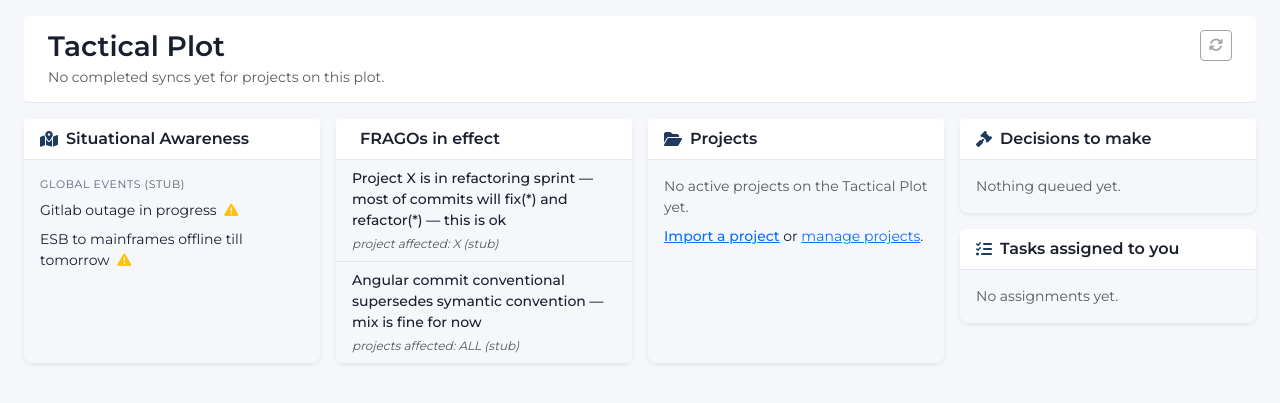
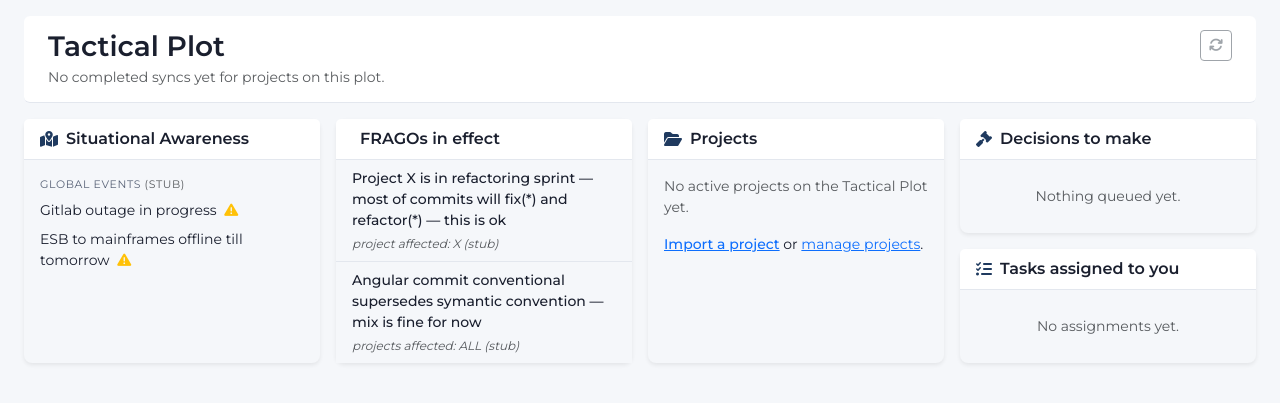
Before and after one commit to FeatureFactory-io/huginn, a Django app: page /?next=/projects/ in a window 1280 px wide. Shown: the part 59-462 px from the top of the page. Run offline with Django 5.2, Linux system fonts and the light colour scheme; the visitor is signed in with stand-in values (Sample User, id 1); data that the repository does not hold is empty; parts of the project's set-up code (start-up, migrations or seed data) failed here and were passed over; some libraries are stand-ins or nearby versions.

Commit message:
style(ui): equal-height Tactical Plot rails; grow Decisions + Tasks
- Row align-items-stretch; each xl column d-flex with flex-grow cards
- Fourth column work queue flex column; stubs split 50/50 on xl
- Empty stub bodies flex-grow and center copy; min-height for balance

Co-authored-by: Cursor <cursoragent@cursor.com>

```diff
--- a/static/css/huginn.css
+++ b/static/css/huginn.css
@@ -164,6 +164,29 @@ main.hg-main {
 .hg-plot-project-path {
   max-width: min(100%, 11rem);
   text-align: end;
+}
+
+@media (min-width: 1200px) {
+  .hg-tactical-plot-grid .hg-plot-work-queue {
+    flex: 1 1 auto;
+    min-height: 0;
+  }
+
+  /* Split fourth column vertically so Decisions + Tasks match height of sibling rails */
+  .hg-tactical-plot-grid .hg-plot-queue-split-card {
+    display: flex;
+    flex: 1 1 0;
+    flex-direction: column;
+    min-height: 0;
+  }
+
+  .hg-tactical-plot-grid .hg-plot-queue-split-body {
+    align-items: center;
+    display: flex;
+    flex: 1 1 auto;
+    justify-content: center;
+    min-height: 4.5rem;
+  }
 }
 
 .hg-edit-project-source {
--- a/ui/templates/ui/dashboard/projects.html
+++ b/ui/templates/ui/dashboard/projects.html
@@ -20,15 +20,15 @@
   </button>
 </section>
 
-<div class="row g-3 hg-tactical-plot-grid">
-  {# Mobile / tablet stack: SitAware → FRAGOs → Projects → Decisions → Actions. xl+: four columns. #}
-  <div class="col-12 col-xl-3 order-1" data-testid="dashboard-plot-col-situational-awareness">
-    <section class="card border-0 shadow-sm rounded-3 hg-plot-sidebar-card h-100" data-testid="dashboard-rail-sitaware">
+<div class="row g-3 align-items-stretch hg-tactical-plot-grid">
+  {# Mobile / tablet stack: SitAware → FRAGOs → Projects → Decisions → Actions. xl+: four equal-height columns. #}
+  <div class="col-12 col-xl-3 order-1 d-flex" data-testid="dashboard-plot-col-situational-awareness">
+    <section class="card border-0 shadow-sm rounded-3 hg-plot-sidebar-card flex-grow-1 w-100 d-flex flex-column" data-testid="dashboard-rail-sitaware">
       <div class="card-header bg-white fw-semibold border-bottom py-2 px-3 d-flex align-items-center">
         <i class="fa-solid fa-map-location-dot me-2 text-primary" aria-hidden="true"></i>
         <span>Situational Awareness</span>
       </div>
-      <div class="card-body py-3 px-3 pb-3">
+      <div class="card-body py-3 px-3 pb-3 flex-grow-1">
         <p class="hg-label-caps mb-2">Global events <span class="text-muted fw-normal">(stub)</span></p>
         <ul class="list-unstyled mb-0 small">
           {% for ev in rail_situational_awareness %}
@@ -44,12 +44,13 @@
     </section>
   </div>
 
-  <div class="col-12 col-xl-3 order-2" data-testid="dashboard-plot-col-fragos">
-    <section class="card border-0 shadow-sm rounded-3 hg-plot-sidebar-card h-100" data-testid="dashboard-rail-fragos">
+  <div class="col-12 col-xl-3 order-2 d-flex" data-testid="dashboard-plot-col-fragos">
+    <section class="card border-0 shadow-sm rounded-3 hg-plot-sidebar-card flex-grow-1 w-100 d-flex flex-column" data-testid="dashboard-rail-fragos">
       <div class="card-header bg-white fw-semibold border-bottom py-2 px-3 d-flex align-items-center">
         <i class="fa-solid fa-puzzle me-2 text-primary" aria-hidden="true"></i>
         <span>FRAGOs in effect</span>
       </div>
+      <div class="flex-grow-1 d-flex flex-column min-vh-0">
       <div class="list-group list-group-flush small">
         {% for fg in rail_fragos %}
           <div class="list-group-item px-3 py-2">
@@ -58,16 +59,18 @@
           </div>
         {% endfor %}
       </div>
+      </div>
     </section>
   </div>
 
-  <div class="col-12 col-xl-3 order-3" data-testid="dashboard-plot-col-projects">
-    <section class="card border-0 shadow-sm rounded-3 hg-plot-sidebar-card h-100" data-testid="dashboard-rail-projects">
+  <div class="col-12 col-xl-3 order-3 d-flex" data-testid="dashboard-plot-col-projects">
+    <section class="card border-0 shadow-sm rounded-3 hg-plot-sidebar-card flex-grow-1 w-100 d-flex flex-column" data-testid="dashboard-rail-projects">
       <div class="card-header bg-white fw-semibold border-bottom py-2 px-3 d-flex align-items-center">
         <i class="fa-solid fa-folder-open me-2 text-primary" aria-hidden="true"></i>
         <span>Projects</span>
       </div>
       {% if dashboard_projects %}
+      <div class="flex-grow-1 d-flex flex-column min-vh-0">
       <div class="list-group list-group-flush small">
         {% for card in dashboard_projects %}
         <a class="list-group-item list-group-item-action px-3 py-2 border-start border-3 {{ card.sync_border_class }} text-decoration-none text-reset"
@@ -112,8 +115,9 @@
         </a>
         {% endfor %}
       </div>
+      </div>
       {% else %}
-      <div class="card-body py-3 px-3 small" data-testid="dashboard-empty-projects">
+      <div class="card-body py-3 px-3 small flex-grow-1 d-flex flex-column" data-testid="dashboard-empty-projects">
         <p class="text-muted mb-2">No active projects on the Tactical Plot yet.</p>
         <p class="mb-0 mt-2">
           <a href="{% url 'projects-import' %}" class="fw-medium">Import a project</a>
@@ -125,26 +129,28 @@
     </section>
   </div>
 
-  <div class="col-12 col-xl-3 order-4 vstack gap-3" data-testid="dashboard-plot-col-work-queue">
-    <section class="card border-0 shadow-sm rounded-3 hg-plot-sidebar-card" data-testid="dashboard-plot-decisions-stub">
-      <div class="card-header bg-white fw-semibold border-bottom py-2 px-3 d-flex align-items-center">
+  <div class="col-12 col-xl-3 order-4 d-flex" data-testid="dashboard-plot-col-work-queue">
+    <div class="hg-plot-work-queue d-flex flex-column gap-3 flex-grow-1 w-100">
+      <section class="card border-0 shadow-sm rounded-3 hg-plot-sidebar-card hg-plot-queue-split-card" data-testid="dashboard-plot-decisions-stub">
+        <div class="card-header bg-white fw-semibold border-bottom py-2 px-3 d-flex align-items-center flex-shrink-0">
           <i class="fa-solid fa-gavel me-2 text-primary" aria-hidden="true"></i>
           <span>Decisions to make</span>
         </div>
-      <div class="card-body py-3 px-3 small text-muted mb-0">
+        <div class="card-body py-3 px-3 small text-muted hg-plot-queue-split-body mb-0">
           <p class="mb-0">Nothing queued yet.</p>
         </div>
       </section>
 
-    <section class="card border-0 shadow-sm rounded-3 hg-plot-sidebar-card" data-testid="dashboard-plot-actions-stub">
-      <div class="card-header bg-white fw-semibold border-bottom py-2 px-3 d-flex align-items-center">
+      <section class="card border-0 shadow-sm rounded-3 hg-plot-sidebar-card hg-plot-queue-split-card" data-testid="dashboard-plot-actions-stub">
+        <div class="card-header bg-white fw-semibold border-bottom py-2 px-3 d-flex align-items-center flex-shrink-0">
           <i class="fa-solid fa-list-check me-2 text-primary" aria-hidden="true"></i>
           <span>Tasks assigned to you</span>
         </div>
-      <div class="card-body py-3 px-3 small text-muted mb-0">
+        <div class="card-body py-3 px-3 small text-muted hg-plot-queue-split-body mb-0">
           <p class="mb-0">No assignments yet.</p>
         </div>
       </section>
     </div>
   </div>
+</div>
 {% endblock %}
```
Lines whose indentation alone changed are shown as unchanged.
